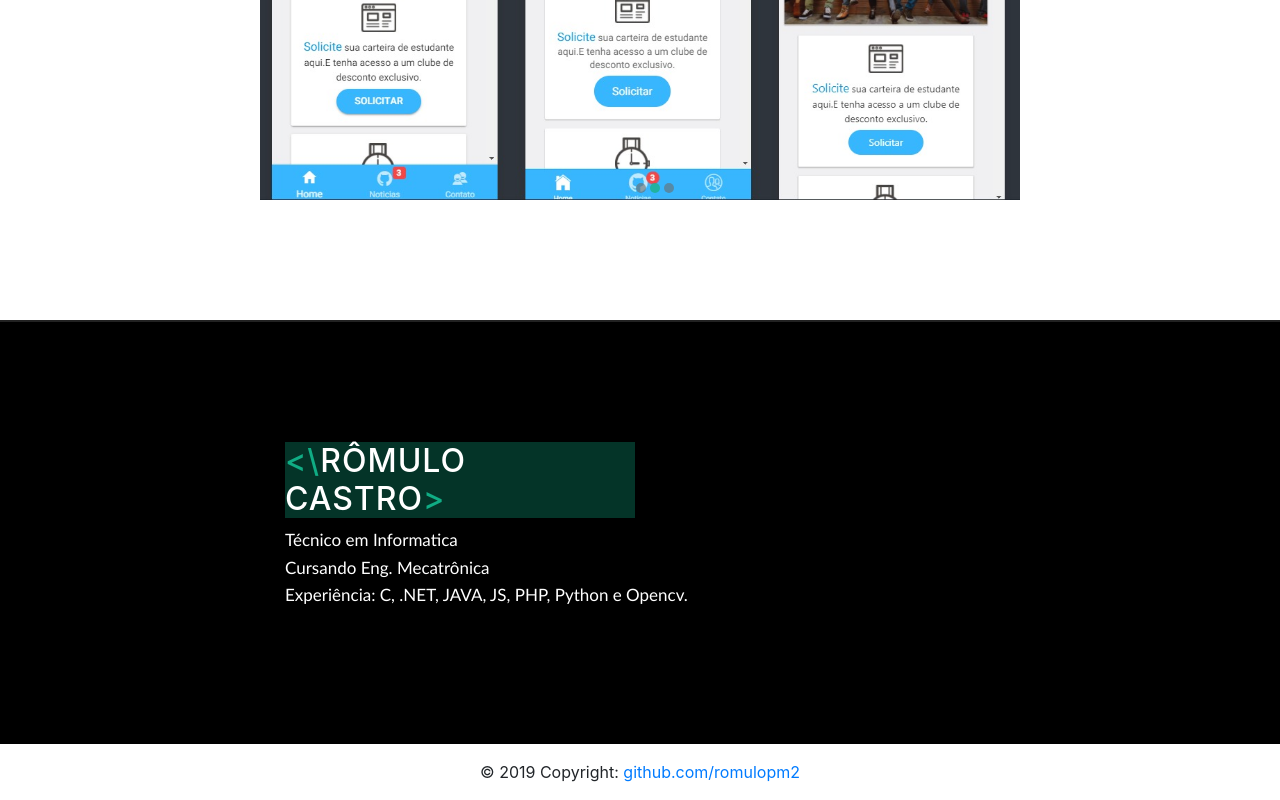
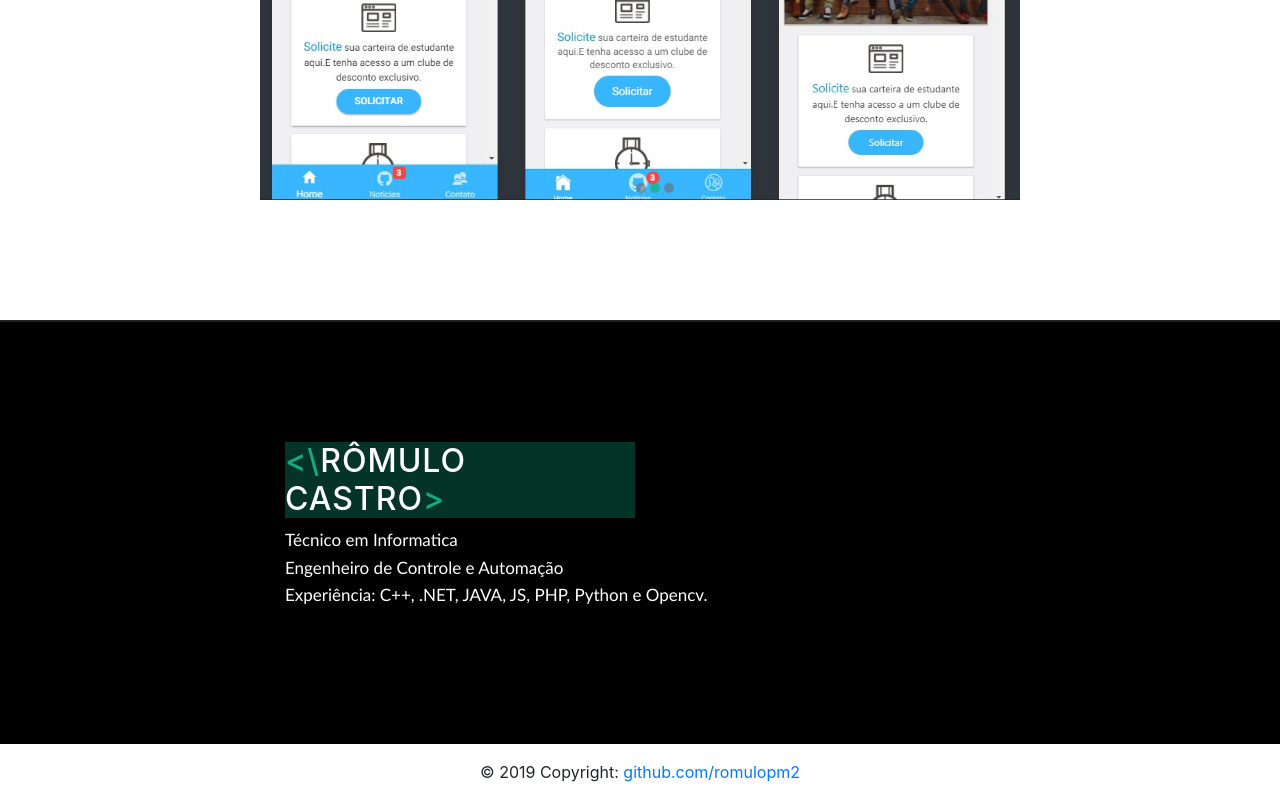
Before and after one commit to romulopm2/Portfolio, a website with bundled scripts: page index.html in a window 1280 px wide. Shown: the part 3324-4124 px from the top of the page. Built offline with nearby package versions, Linux system fonts and the light colour scheme.

Commit message:
Alteração do texto de formação

```diff
--- a/index.html
+++ b/index.html
@@ -165,8 +165,8 @@
         <div class="col-lg-8 mx-auto" >
             <h2 style="background-color:rgba(16,172,132,0.3);width:350px;"><a style="color:#10ac84;"> <\</a>Rômulo Castro<a style="color:#10ac84;">></a></h2>
             <p style="font-family:'calibri';font-size:17px;">Técnico em Informatica<br>
-            Cursando Eng. Mecatrônica<br>
-            Experiência: C, .NET, JAVA, JS, PHP, Python e Opencv.
+            Engenheiro de Controle e Automação<br>
+            Experiência: C++, .NET, JAVA, JS, PHP, Python e Opencv.
 
             </p>
 
```
